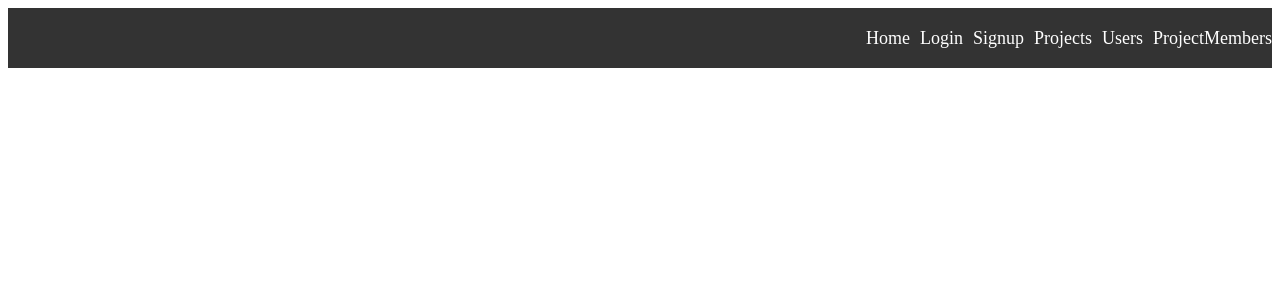
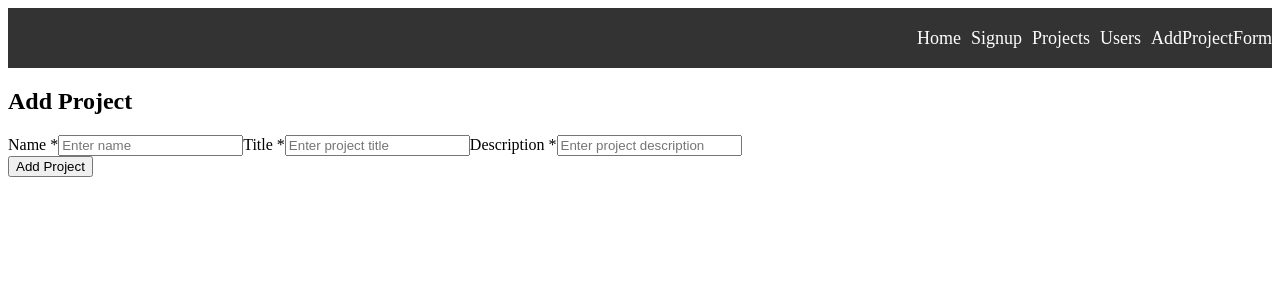
Before and after one commit to Ivy23-git/Sinatra-react-project-frontend, a React (Create React App) app in the folder sinatra-react-frontend-app/: page /AddProjectForm in a window 1280 px wide. Shown: the top 300 px of the page. Built offline with nearby package versions, Linux system fonts and the light colour scheme; the HTML template or start-up script is replaced by a standard one.

Commit message:
Progress

```diff
--- a/sinatra-react-frontend-app/src/App.js
+++ b/sinatra-react-frontend-app/src/App.js
@@ -1,23 +1,24 @@
 import React from 'react';
 import { BrowserRouter as Router,Routes, Route } from 'react-router-dom';
 import Home from './components/Home';
-import Login from './components/Login';
 import SignUp from './components/SignUp';
 import Projects from './components/Projects';
 import NavBar from './components/NavBar';
-import ProjectMembers from './components/ProjectMembers';
+
 import Users from './components/Users';
+import AddProjectForm from './components/AddProjectForm';
 function App() {
   return (
    <Router>
     <NavBar />
     <Routes>
       <Route path="/" element={<Home />} />
-      <Route path="/Login" element={<Login />} />
       <Route path="/SignUp" element={<SignUp />} />
       <Route path="/Projects" element={<Projects />} />
       <Route path='/users' element={<Users />} />
-      <Route path="/project_Members" element={<ProjectMembers />} />
+
+      <Route path="/AddProjectForm" element={<AddProjectForm />} />
+
     </Routes>
     </Router>
   );
--- /dev/null
+++ b/sinatra-react-frontend-app/src/components/AddProjectForm.js
@@ -0,0 +1,76 @@
+import React, { useState } from 'react';
+
+const AddProjectForm = () => {
+  const [name, setName] = useState('');
+  const [title, setTitle] = useState('');
+  const [description, setDescription] = useState('');
+
+  const handleAddProject = async (event) => {
+    event.preventDefault();
+    try {
+      // Make API request to the backend for user sign-up
+      const response = await fetch('http://localhost:9292/projects', {
+        method: 'POST',
+        headers: {
+          'Content-Type': 'application/json',
+        },
+        body: JSON.stringify({
+          name,
+          title,
+          description,
+        }),
+      });
+      if (response.status === 201) {
+        // Handle successful project addition response
+        console.log('Project added successfully');
+      } else {
+        // Handle project addition error response
+        console.log('Failed to add project');
+      }
+    } catch (error) {
+      console.error('Failed to add project', error);
+    }
+  };
+
+  return (
+    <div>
+      <form onSubmit={handleAddProject}>
+        <h2>Add Project</h2>
+        <label>
+          Name <span>*</span>
+        </label>
+        <input
+          type="text"
+          required
+          placeholder="Enter name"
+          value={name}
+          onChange={(e) => setName(e.target.value)}
+        />
+        <label>
+          Title <span>*</span>
+        </label>
+        <input
+          type="text"
+          required
+          placeholder="Enter project title"
+          value={title}
+          onChange={(e) => setTitle(e.target.value)}
+        />
+        <label>
+          Description <span>*</span>
+        </label>
+        <input
+          type="text"
+          required
+          placeholder="Enter project description"
+          value={description}
+          onChange={(e) => setDescription(e.target.value)}
+        />
+        <br />
+        <button type="submit">Add Project</button>
+      </form>
+    </div>
+  );
+};
+
+export default AddProjectForm;
--- a/sinatra-react-frontend-app/src/components/NavBar.js
+++ b/sinatra-react-frontend-app/src/components/NavBar.js
@@ -10,9 +10,6 @@ function NavBar() {
           <Link to="/">Home</Link>
         </li>
         <li>
-          <Link to="/login">Login</Link>
-        </li>
-        <li>
           <Link to="/signup">Signup</Link>
         </li>
         <li>
@@ -22,7 +19,7 @@ function NavBar() {
           <Link to="/users">Users</Link>
         </li>
         <li>
-          <Link to="/project_members">ProjectMembers</Link>
+          <Link to="/AddProjectForm">AddProjectForm</Link>
         </li>
       </ul>
     </nav>
```
Also changed, not shown: sinatra-react-frontend-app/src/components/Project.js (+5 -3 lines), sinatra-react-frontend-app/src/components/App.css (deleted).
